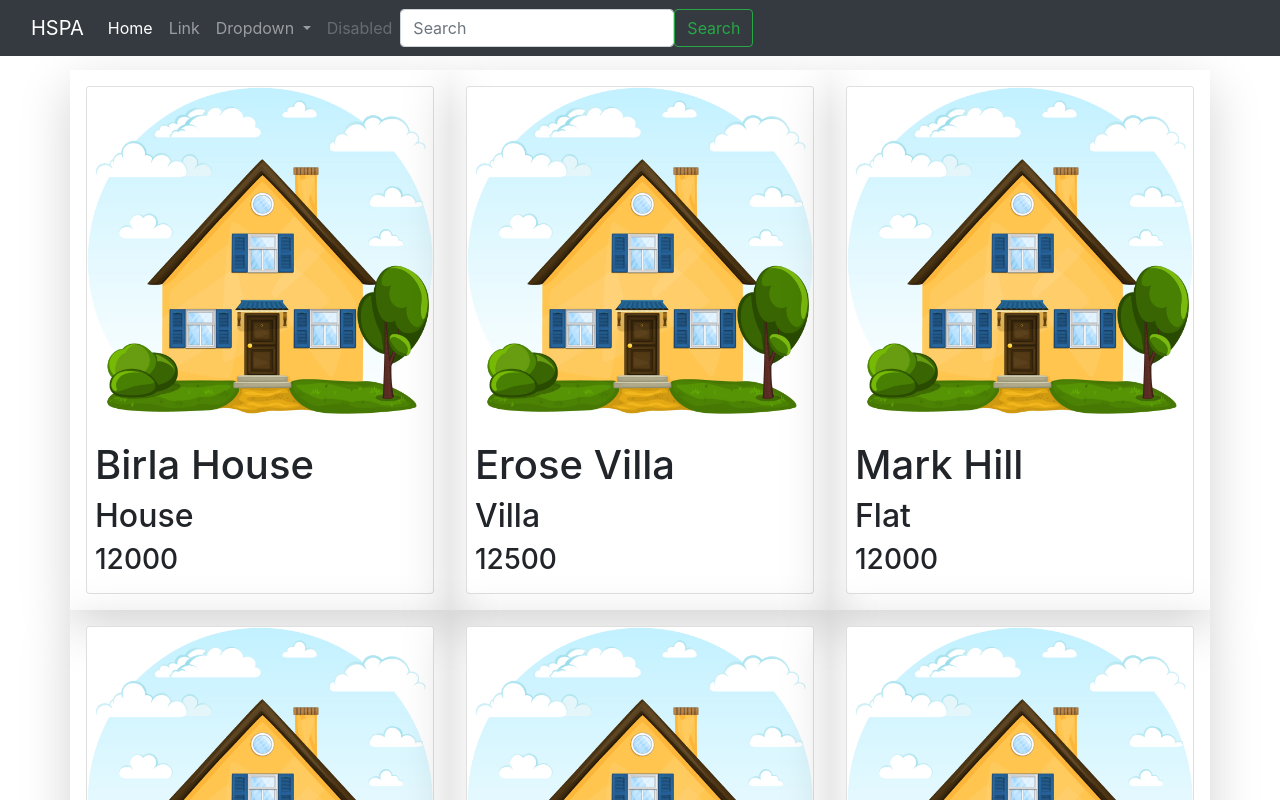
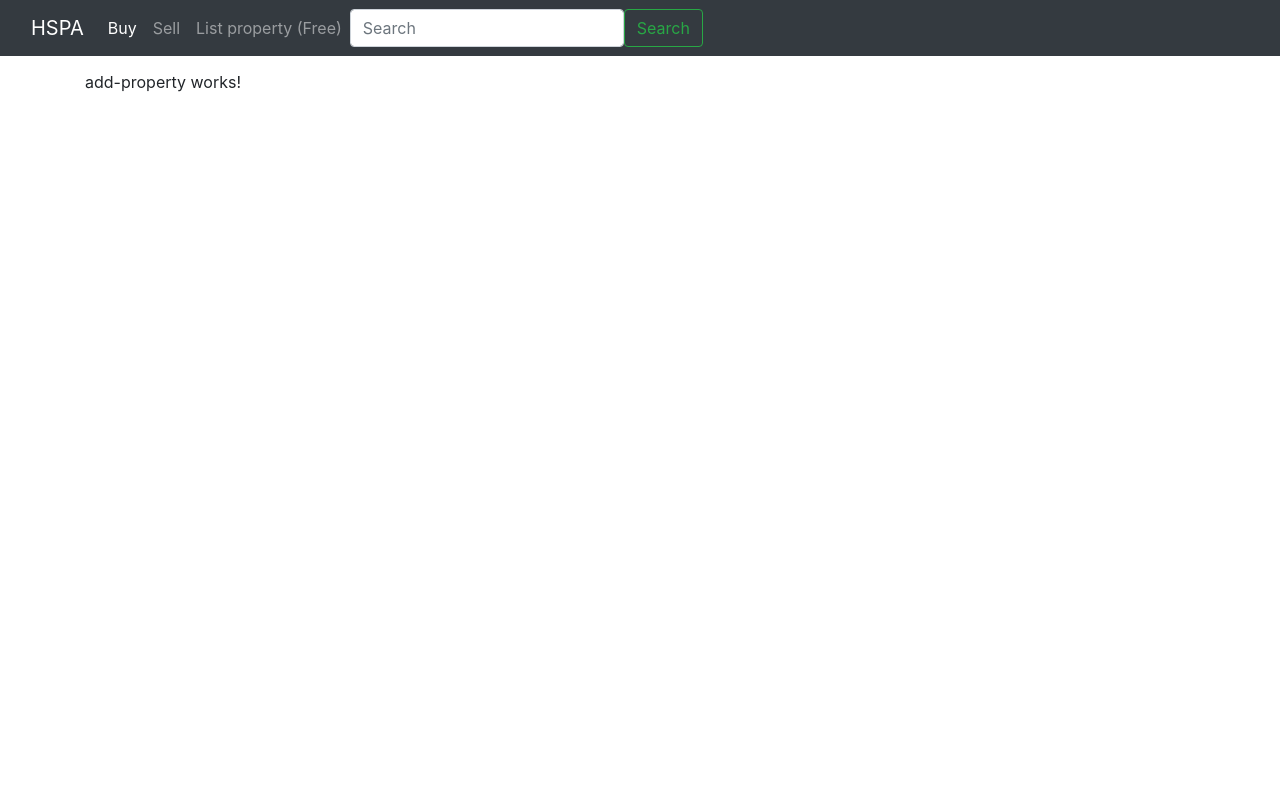
Before and after one commit to Altana-Grishkina/RealEstate-project, an Angular app: page /add-property in a window 1280 px wide. Shown: the top 800 px of the page. Built offline with nearby package versions, Linux system fonts and the light colour scheme.

Commit message:
Routing - Part 1

```diff
--- a/src/app/app.component.html
+++ b/src/app/app.component.html
@@ -1,4 +1,5 @@
 <app-nav-bar></app-nav-bar>
 <div class="container" style="margin-top: 70px;">
-  <app-property-list></app-property-list>
+  <!-- <app-property-list></app-property-list> -->
+  <router-outlet></router-outlet>
 </div>
--- a/src/app/app.module.ts
+++ b/src/app/app.module.ts
@@ -7,17 +7,26 @@
 import { NavBarComponent } from './nav-bar/nav-bar.component';
 import { HttpClientModule} from '@angular/common/http'
 import { HousingService } from './services/housing.service';
+import { AddPropertyComponent } from './property/add-property/add-property.component';
+import {Routes, RouterModule} from '@angular/router';
+
+const appRoutes: Routes = [
+  { path: '', component: PropertyListComponent},
+  { path: 'add-property', component: AddPropertyComponent}
+]
 
 @NgModule({
   declarations: [
     AppComponent,
     PropertyCardComponent,
     PropertyListComponent,
-    NavBarComponent
+    NavBarComponent,
+    AddPropertyComponent
   ],
   imports: [
     BrowserModule,
-    HttpClientModule
+    HttpClientModule,
+    RouterModule.forRoot(appRoutes)
   ],
   providers: [HousingService],
   bootstrap: [AppComponent]
--- a/src/app/nav-bar/nav-bar.component.html
+++ b/src/app/nav-bar/nav-bar.component.html
@@ -1,30 +1,19 @@
 <nav class="navbar navbar-expand-lg navbar-dark bg-dark fixed-top">
   <div class="container-fluid">
-    <a class="navbar-brand" href="#">HSPA</a>
+    <a class="navbar-brand" href="/">HSPA</a>
     <button class="navbar-toggler" type="button" data-bs-toggle="collapse" data-bs-target="#navbarSupportedContent" aria-controls="navbarSupportedContent" aria-expanded="false" aria-label="Toggle navigation">
       <span class="navbar-toggler-icon"></span>
     </button>
     <div class="collapse navbar-collapse" id="navbarSupportedContent">
       <ul class="navbar-nav me-auto mb-2 mb-lg-0">
         <li class="nav-item">
-          <a class="nav-link active" aria-current="page" href="#">Home</a>
+          <a class="nav-link active" aria-current="page" href="/">Buy</a>
         </li>
         <li class="nav-item">
-          <a class="nav-link" href="#">Link</a>
-        </li>
-        <li class="nav-item dropdown">
-          <a class="nav-link dropdown-toggle" href="#" id="navbarDropdown" role="button" data-bs-toggle="dropdown" aria-expanded="false">
-            Dropdown
-          </a>
-          <ul class="dropdown-menu" aria-labelledby="navbarDropdown">
-            <li><a class="dropdown-item" href="#">Action</a></li>
-            <li><a class="dropdown-item" href="#">Another action</a></li>
-            <li><hr class="dropdown-divider"></li>
-            <li><a class="dropdown-item" href="#">Something else here</a></li>
-          </ul>
+          <a class="nav-link" href="/">Sell</a>
         </li>
         <li class="nav-item">
-          <a class="nav-link disabled">Disabled</a>
+          <a class="nav-link" href="/add-property">List property (Free)</a>
         </li>
       </ul>
       <form class="d-flex">
--- /dev/null
+++ b/src/app/property/add-property/add-property.component.html
@@ -0,0 +1,3 @@
+<p>
+  add-property works!
+</p>
--- /dev/null
+++ b/src/app/property/add-property/add-property.component.ts
@@ -0,0 +1,15 @@
+import { Component, OnInit } from '@angular/core';
+
+@Component({
+  selector: 'app-add-property',
+  templateUrl: './add-property.component.html',
+  styleUrls: ['./add-property.component.css']
+})
+export class AddPropertyComponent implements OnInit {
+
+  constructor() { }
+
+  ngOnInit() {
+  }
+
+}
```
Also changed, not shown: src/app/property/add-property/add-property.component.css (added), 1 other file (tests, documents, lock files or other folders).
